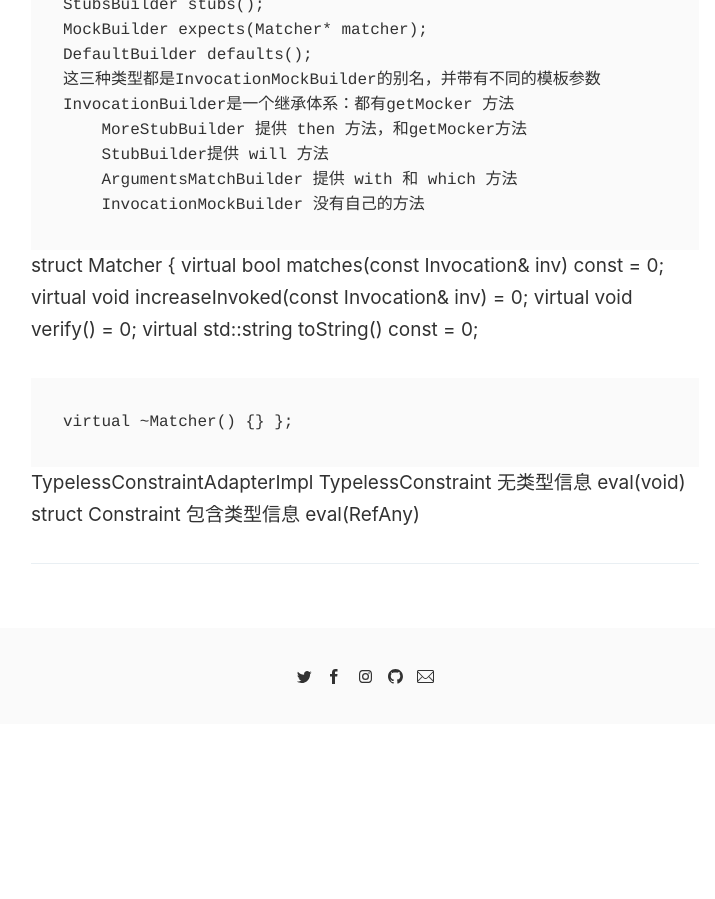
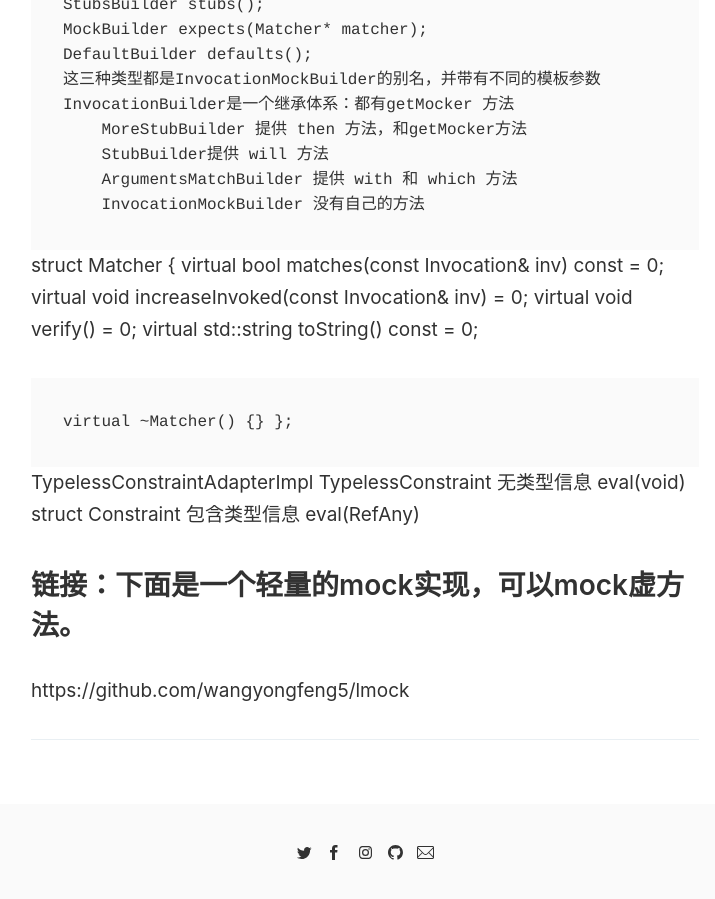
Before and after one commit to ddwolf/ddwolf.github.io, a Jekyll site: the page built from _posts/2024-05-15-mockcpp-code.md, in a window 1280 px wide and 900 px high, scrolled down 1754 px. Shown: the whole window, without its empty margins (275-990 px from the left). Built offline with Jekyll 4.4.1, drawn with Linux system fonts in a browser that asks for light colours; before the commit the page ends 2478 px from its top, so only the background shows below that.

Commit message:
Update 2024-05-15-mockcpp-code.md

```diff
--- a/_posts/2024-05-15-mockcpp-code.md
+++ b/_posts/2024-05-15-mockcpp-code.md
@@ -72,3 +72,6 @@ struct Matcher
 TypelessConstraintAdapterImpl
 TypelessConstraint 无类型信息 eval(void)
 struct Constraint 包含类型信息 eval(RefAny)
+
+## 链接：下面是一个轻量的mock实现，可以mock虚方法。
+https://github.com/wangyongfeng5/lmock
```
